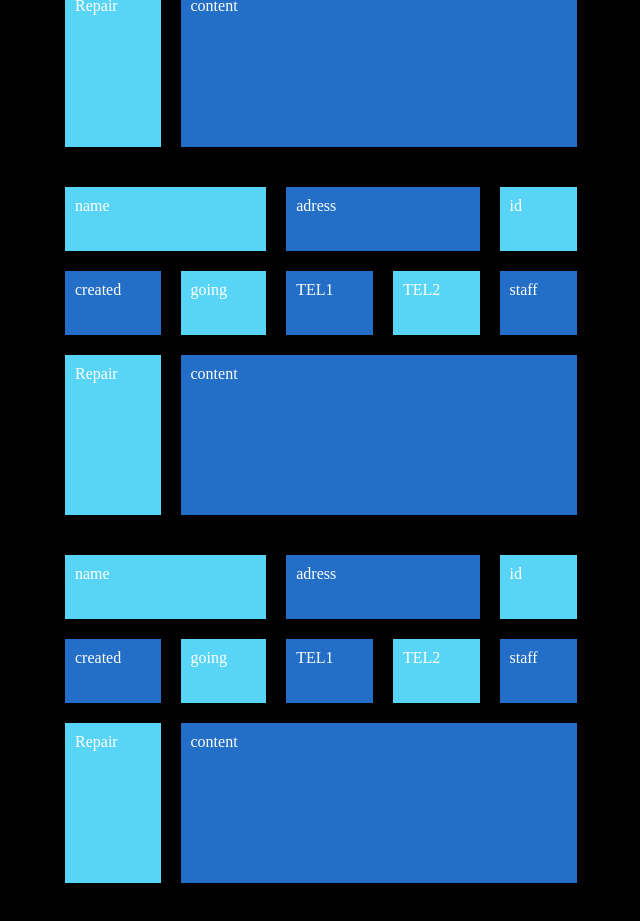
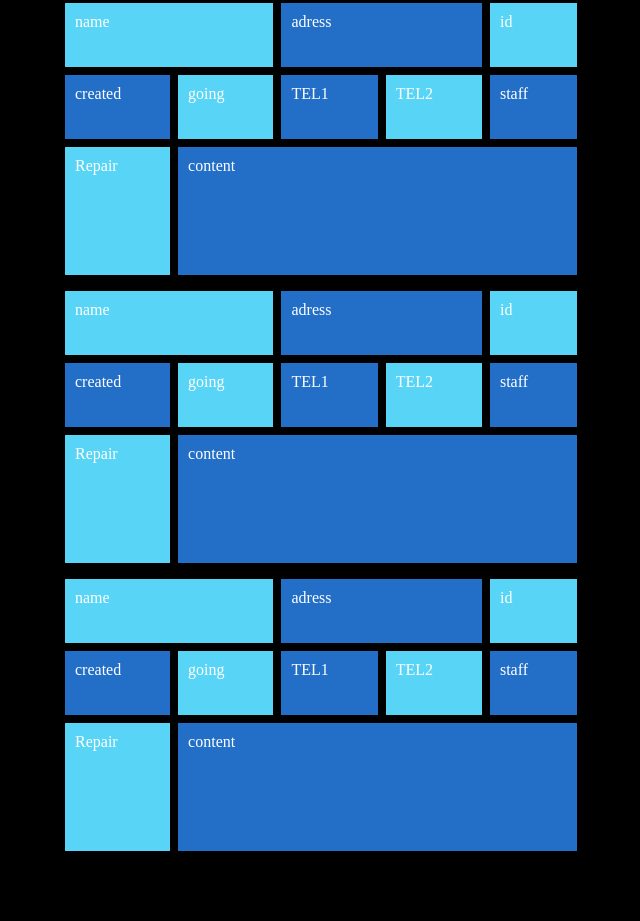
Before and after one commit to kaede0902/CSS3, a plain HTML site: page grid/ledger/index.html in a window 1280 px wide. Shown: the part 589-1510 px from the top of the page, without its empty margins (319-959 px from the left). After the commit the page ends 1456 px from the top, so only its background shows below. Drawn offline with Linux system fonts and the light colour scheme.

Commit message:
end layout

```diff
--- a/grid/ledger/index.html
+++ b/grid/ledger/index.html
@@ -7,52 +7,64 @@
 </head>
 <body>
     <div class="wrapper">
-        <div class="num name">name</div>
-        <div class="num adress">adress</div>
-        <div class="num id">id</div>
-        <div class="num created">created</div>
-        <div class="num going">going</div>
-        <div class="num tel_1">TEL1</div>
-        <div class="num tel_2">TEL2</div>
-        <div class="num staff">staff</div>
-        <div class="num work_cat">Repair</div>
-        <div class="num content">content</div>
+            <div class="num name row1">name</div>
+            <div class="num adress row1">adress</div>
+            <div class="num id row1">id</div>
+            <div class="num created row2">created</div>
+            <div class="num going row2">going</div>
+            <div class="num tel_1 row2">TEL1</div>
+            <div class="num tel_2 row2">TEL2</div>
+            <div class="num staff row2">staff</div>
+            <div class="num work_cat row3">Repair</div>
+            <div class="num content row3">content</div>
     </div>
     <div class="wrapper">
-        <div class="num name">name</div>
-        <div class="num adress">adress</div>
-        <div class="num id">id</div>
-        <div class="num created">created</div>
-        <div class="num going">going</div>
-        <div class="num tel_1">TEL1</div>
-        <div class="num tel_2">TEL2</div>
-        <div class="num staff">staff</div>
-        <div class="num work_cat">Repair</div>
-        <div class="num content">content</div>
+            <div class="num name row1">name</div>
+            <div class="num adress row1">adress</div>
+            <div class="num id row1">id</div>
+            <div class="num created row2">created</div>
+            <div class="num going row2">going</div>
+            <div class="num tel_1 row2">TEL1</div>
+            <div class="num tel_2 row2">TEL2</div>
+            <div class="num staff row2">staff</div>
+            <div class="num work_cat row3">Repair</div>
+            <div class="num content row3">content</div>
     </div>
     <div class="wrapper">
-        <div class="num name">name</div>
-        <div class="num adress">adress</div>
-        <div class="num id">id</div>
-        <div class="num created">created</div>
-        <div class="num going">going</div>
-        <div class="num tel_1">TEL1</div>
-        <div class="num tel_2">TEL2</div>
-        <div class="num staff">staff</div>
-        <div class="num work_cat">Repair</div>
-        <div class="num content">content</div>
+            <div class="num name row1">name</div>
+            <div class="num adress row1">adress</div>
+            <div class="num id row1">id</div>
+            <div class="num created row2">created</div>
+            <div class="num going row2">going</div>
+            <div class="num tel_1 row2">TEL1</div>
+            <div class="num tel_2 row2">TEL2</div>
+            <div class="num staff row2">staff</div>
+            <div class="num work_cat row3">Repair</div>
+            <div class="num content row3">content</div>
     </div>
     <div class="wrapper">
-        <div class="num name">name</div>
-        <div class="num adress">adress</div>
-        <div class="num id">id</div>
-        <div class="num created">created</div>
-        <div class="num going">going</div>
-        <div class="num tel_1">TEL1</div>
-        <div class="num tel_2">TEL2</div>
-        <div class="num staff">staff</div>
-        <div class="num work_cat">Repair</div>
-        <div class="num content">content</div>
+            <div class="num name row1">name</div>
+            <div class="num adress row1">adress</div>
+            <div class="num id row1">id</div>
+            <div class="num created row2">created</div>
+            <div class="num going row2">going</div>
+            <div class="num tel_1 row2">TEL1</div>
+            <div class="num tel_2 row2">TEL2</div>
+            <div class="num staff row2">staff</div>
+            <div class="num work_cat row3">Repair</div>
+            <div class="num content row3">content</div>
+    </div>
+    <div class="wrapper">
+            <div class="num name row1">name</div>
+            <div class="num adress row1">adress</div>
+            <div class="num id row1">id</div>
+            <div class="num created row2">created</div>
+            <div class="num going row2">going</div>
+            <div class="num tel_1 row2">TEL1</div>
+            <div class="num tel_2 row2">TEL2</div>
+            <div class="num staff row2">staff</div>
+            <div class="num work_cat row3">Repair</div>
+            <div class="num content row3">content</div>
     </div>
 </body>
 </html>
--- a/grid/ledger/style.css
+++ b/grid/ledger/style.css
@@ -8,9 +8,9 @@ body {
 }
 .wrapper {
     width: 40%;
-    margin: 40px auto;
+    margin: 16px auto;
     display: grid;
-    grid-gap: 20px;
+    grid-gap: 8px;
 }
 .num{
     background: #58d5f6;
@@ -21,50 +21,39 @@ body {
 .num:nth-child(even) {
     background: #236fc8;
 }
-
+.row1{ grid-row: 1/2; }
 .name {
     grid-column: 1/3;
-    grid-row: 1/2;
 }
 .adress{
     grid-column: 3/5;
-    grid-row: 1/2;
 }
 .id {
     grid-column: 5/6;
-    grid-row: 1/2;
 }
 
-
+.row2{ grid-row: 2/3; }
 .created {
     grid-column: 1/2;
-    grid-row: 2/3;
 }
 .going {
     grid-column: 2/3;
-    grid-row: 2/3;
 }
 .tel_1 {
     grid-column: 3/4;
-    grid-row: 2/3;
 }
 .tel_2 {
     grid-column: 4/5;
-    grid-row: 2/3;
 }
 .staff {
     grid-column: 5/6;
-    grid-row: 2/3;
 }
 
+.row3 { grid-row: 3/6; height: 128px; }
 
 .work_cat {
     grid-column:1/2;
-    grid-row: 3/6;
-    height: 160px;
 }
 .content {
     grid-column: 2/6;
-    grid-row: 3/6;
-    height: 160px;
 }
```
Also changed, not shown: 1 other file.
